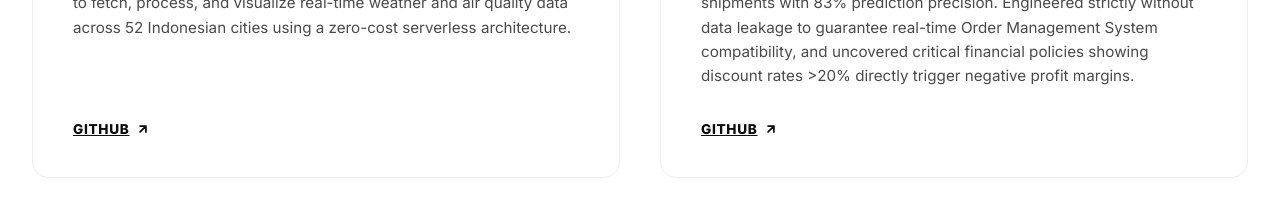
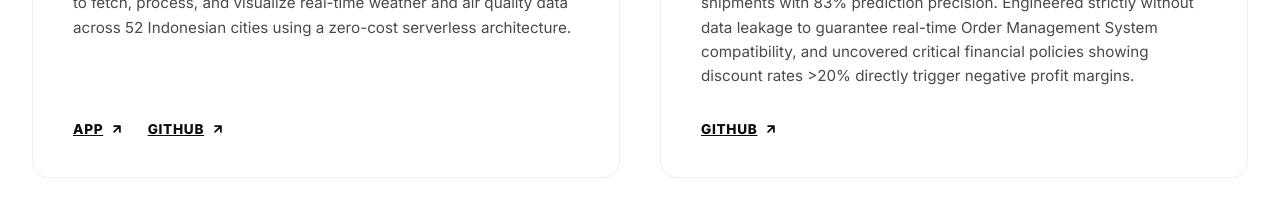
Before and after one commit to arik147/arikrizkiakbar-portfolio, a Next.js app: page / in a window 1280 px wide. Shown: the part 1900-2111 px from the top of the page. Built offline with nearby package versions, Linux system fonts and the light colour scheme.

Commit message:
feat: add streamlit app link to nusantara air sentinel project

```diff
--- a/src/components/Projects.tsx
+++ b/src/components/Projects.tsx
@@ -22,6 +22,7 @@ const projects: Project[] = [
     image: "/nusantara-air-sentinel.png",
     tags: ["Python", "Streamlit", "Supabase", "GitHub Actions", "ETL"],
     links: [
+      { label: "App", url: "https://nusantara-air-sentinel.streamlit.app/" },
       { label: "GitHub", url: "https://github.com/arik147/nusantara-air-sentinel" }
     ]
   },
```
